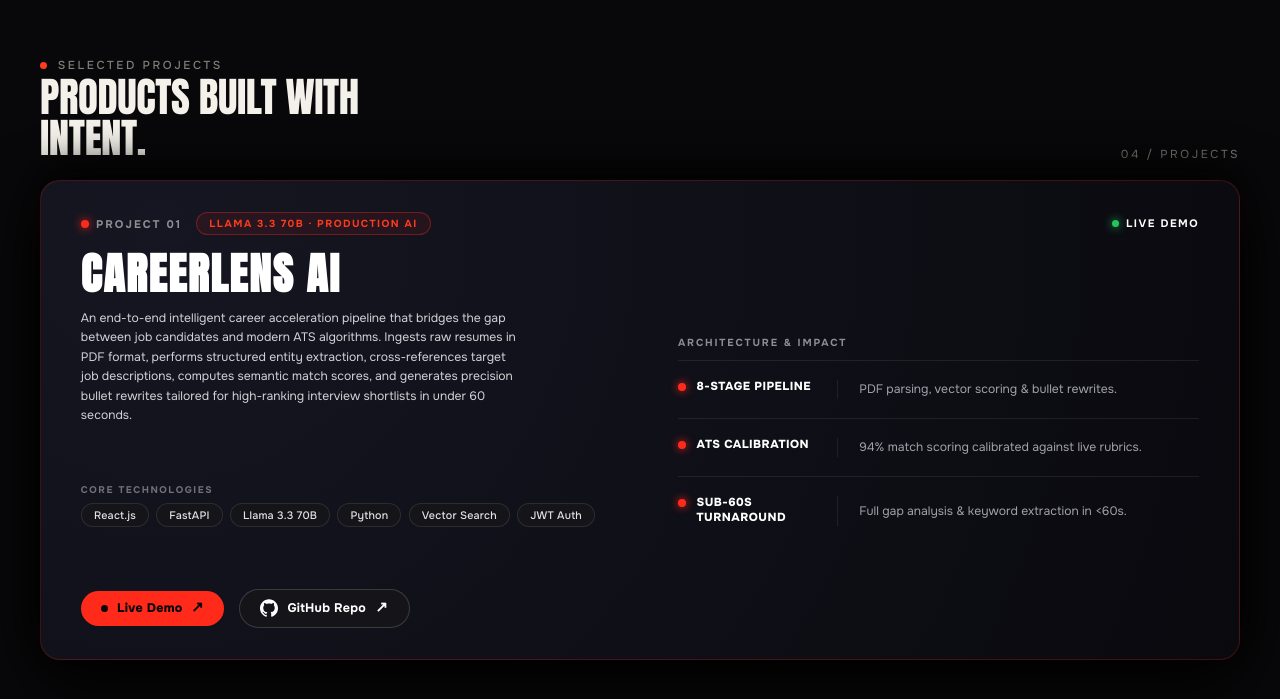
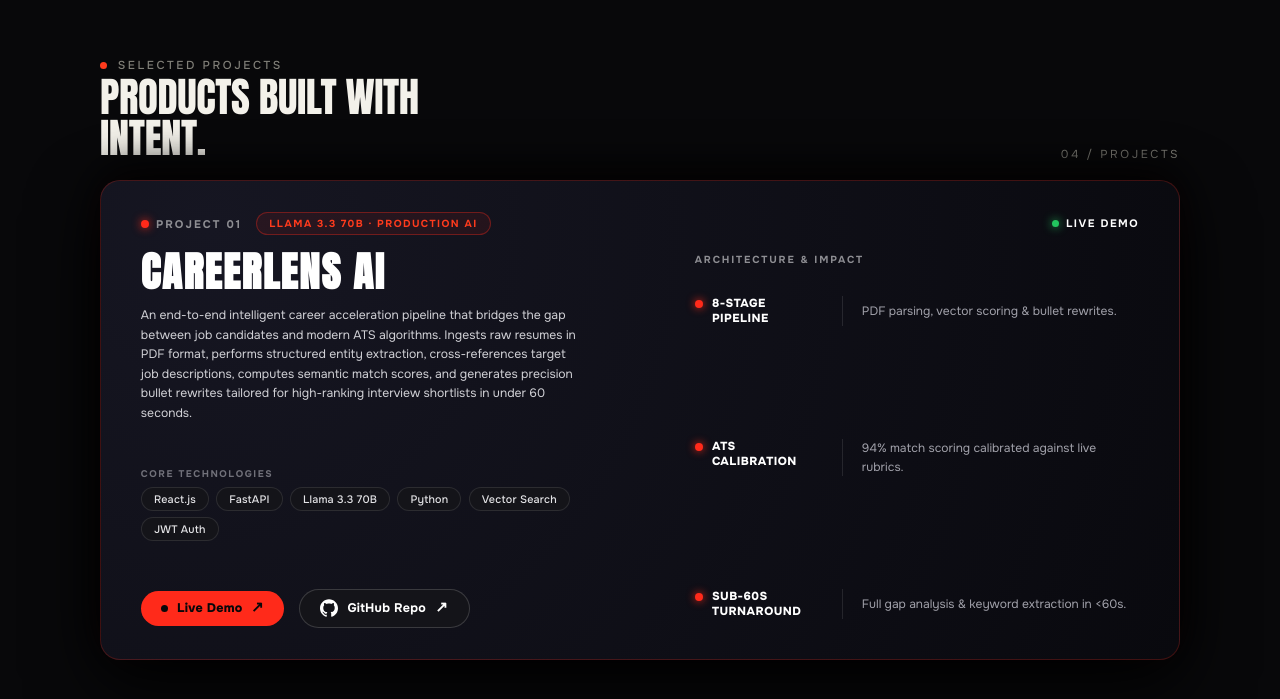
Before and after one commit to Hareshls/portfolioo_main, a React (Vite) app: page / in a window 1280 px wide. Shown: the part 5792-6491 px from the top of the page. Built offline with nearby package versions, Linux system fonts and the light colour scheme.

Commit message:
fix: align project card layout, right column top header, and feature table vertical divider

```diff
--- a/src/index.css
+++ b/src/index.css
@@ -282,7 +282,7 @@ h1.nm .ln{white-space:nowrap}
 }
 .ventures-hd{
   width:100%;
-  max-width:1200px;
+  max-width:1080px;
   align-self:center;
   margin-bottom:0;
   flex-shrink:0;
@@ -301,9 +301,9 @@ h1.nm .ln{white-space:nowrap}
 .cards-stage{
   position:relative;
   width:100%;
-  max-width:1200px;
+  max-width:1080px;
   align-self:center;
-  height:clamp(460px, 60vh, 520px);
+  height:clamp(480px, 60vh, 520px);
   flex-shrink:0;
 }
 
@@ -403,8 +403,8 @@ h1.nm .ln{white-space:nowrap}
 /* Two-Column Grid */
 .card-columns{
   display:grid;
-  grid-template-columns:1.05fr 1fr;
-  gap:3.5rem;
+  grid-template-columns:1.15fr 1fr;
+  gap:3rem;
   align-items:stretch;
   width:100%;
   flex:1;
@@ -420,7 +420,7 @@ h1.nm .ln{white-space:nowrap}
 }
 .p-card-title{
   font-family:var(--fd);
-  font-size:clamp(2.4rem, 3.4vw, 3.4rem);
+  font-size:clamp(2.4rem, 3.2vw, 3.2rem);
   line-height:.95;
   letter-spacing:0.04em;
   text-transform:uppercase;
@@ -443,7 +443,7 @@ h1.nm .ln{white-space:nowrap}
   display:flex;
   flex-direction:column;
   gap:.5rem;
-  margin:.85rem 0;
+  margin:.75rem 0;
 }
 .p-section-label{
   font-size:.68rem;
@@ -555,11 +555,11 @@ h1.nm .ln{white-space:nowrap}
 .card-right-col{
   display:flex;
   flex-direction:column;
-  justify-content:center;
+  justify-content:flex-start;
   height:100%;
 }
 .p-right-header{
-  margin-bottom:.75rem;
+  margin-bottom:1.5rem;
 }
 .card-right-col .p-section-label{
   color:#8e8e93;
@@ -569,26 +569,26 @@ h1.nm .ln{white-space:nowrap}
 .p-feature-table{
   display:flex;
   flex-direction:column;
+  justify-content:space-between;
+  flex:1;
   width:100%;
-  border-top:1px solid rgba(255,255,255,0.08);
 }
 .p-feature-row{
-  display:grid;
-  grid-template-columns:160px 1fr;
-  align-items:center;
-  padding:1.35rem 0;
-  border-bottom:1px solid rgba(255,255,255,0.08);
-}
-.p-feature-row:last-child{
-  border-bottom:none;
+  display:flex;
+  align-items:stretch;
+  padding:0.6rem 0;
 }
 .p-feat-cell-title{
   display:flex;
   align-items:flex-start;
-  gap:.75rem;
+  gap:.65rem;
+  width:148px;
+  min-width:148px;
+  max-width:148px;
   padding-right:1.25rem;
-  border-right:1px solid rgba(255,255,255,0.08);
-  height:100%;
+  border-right:1px solid rgba(255,255,255,0.1);
+  box-sizing:border-box;
+  flex-shrink:0;
 }
 .p-feat-dot{
   width:8px;
@@ -597,7 +597,7 @@ h1.nm .ln{white-space:nowrap}
   background:#ff2a1a;
   flex-shrink:0;
   box-shadow:0 0 8px #ff2a1a;
-  margin-top:3px;
+  margin-top:4px;
 }
 .p-feat-name{
   font-size:.82rem;
@@ -605,16 +605,16 @@ h1.nm .ln{white-space:nowrap}
   text-transform:uppercase;
   letter-spacing:.04em;
   color:#ffffff;
-  line-height:1.25;
-  word-break:normal;
+  line-height:1.3;
 }
 .p-feat-cell-desc{
-  padding-left:1.5rem;
+  padding-left:1.35rem;
   display:flex;
   align-items:center;
+  flex:1;
 }
 .p-feat-text{
-  font-size:.86rem;
+  font-size:.85rem;
   line-height:1.55;
   color:#a1a1aa;
   margin:0;
@@ -624,25 +624,28 @@ h1.nm .ln{white-space:nowrap}
 /* Responsive Scaling */
 @media (max-height: 720px){
   .ventures-sticky-stage{
-    gap:.75rem;
+    gap:.65rem;
     padding:1rem var(--gut);
   }
   .cards-stage{
-    height:clamp(400px, 68vh, 460px);
+    height:clamp(420px, 68vh, 480px);
   }
   .stage-card{
-    padding:1.6rem 2rem;
+    padding:1.6rem 2.2rem;
   }
   .p-card-title{
-    font-size:clamp(2rem, 2.6vw, 2.6rem);
+    font-size:clamp(1.9rem, 2.5vw, 2.5rem);
     margin-bottom:.5rem;
   }
   .p-card-desc{
     font-size:.82rem;
-    line-height:1.4;
+    line-height:1.45;
+  }
+  .p-right-header{
+    margin-bottom:1rem;
   }
   .p-feature-row{
-    padding:.95rem 0;
+    padding:.35rem 0;
   }
   .p-feat-text{
     font-size:.82rem;
@@ -670,12 +673,15 @@ h1.nm .ln{white-space:nowrap}
     padding:1.25rem 1.4rem;
   }
   .p-feature-row{
-    grid-template-columns:1fr;
+    flex-direction:column;
     gap:.4rem;
   }
   .p-feat-cell-title{
     border-right:none;
     padding-right:0;
+    width:100%;
+    min-width:0;
+    max-width:none;
   }
   .p-feat-cell-desc{
     padding-left:0;
```
